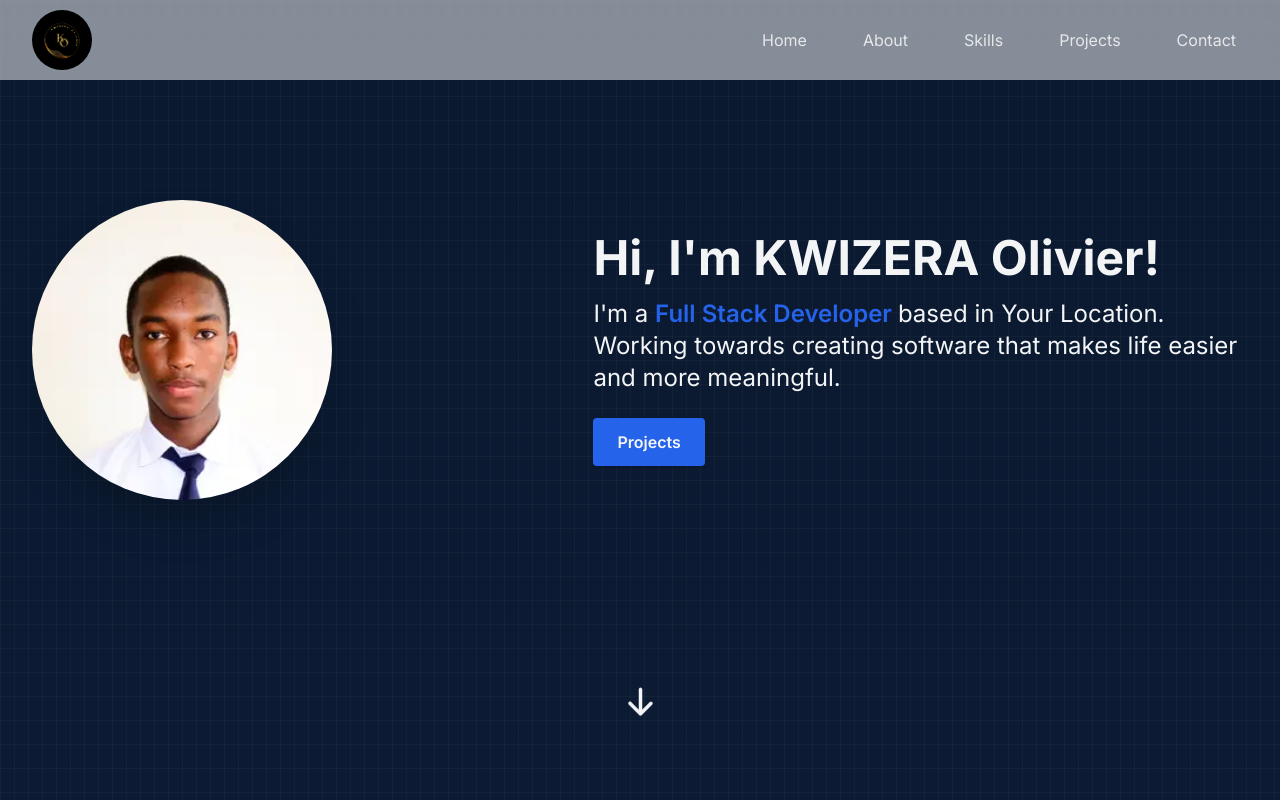
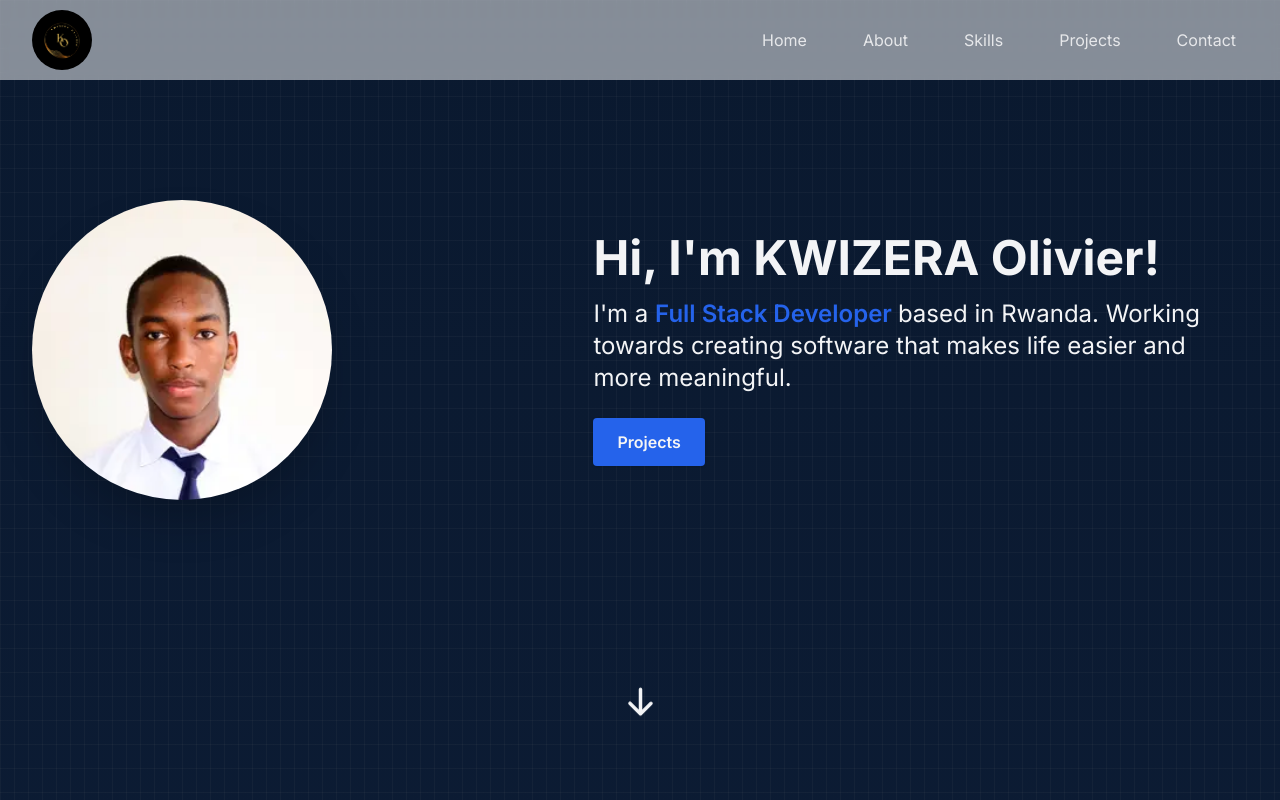
Before and after one commit to KOlivier2119/portfolio, a Next.js app: page / in a window 1280 px wide. Shown: the top 800 px of the page. Built offline with nearby package versions, Linux system fonts and the light colour scheme.

Commit message:
changing location.

```diff
--- a/app/components/Hero.tsx
+++ b/app/components/Hero.tsx
@@ -43,7 +43,7 @@ export default function Hero() {
               <span className="font-semibold text-primary">
                 Full Stack Developer{" "}
               </span>
-              based in Your Location. Working towards creating software that makes life easier and more meaningful.
+              based in Rwanda. Working towards creating software that makes life easier and more meaningful.
             </p>
             <button
               onClick={() => scrollToSection('projects')}
```
